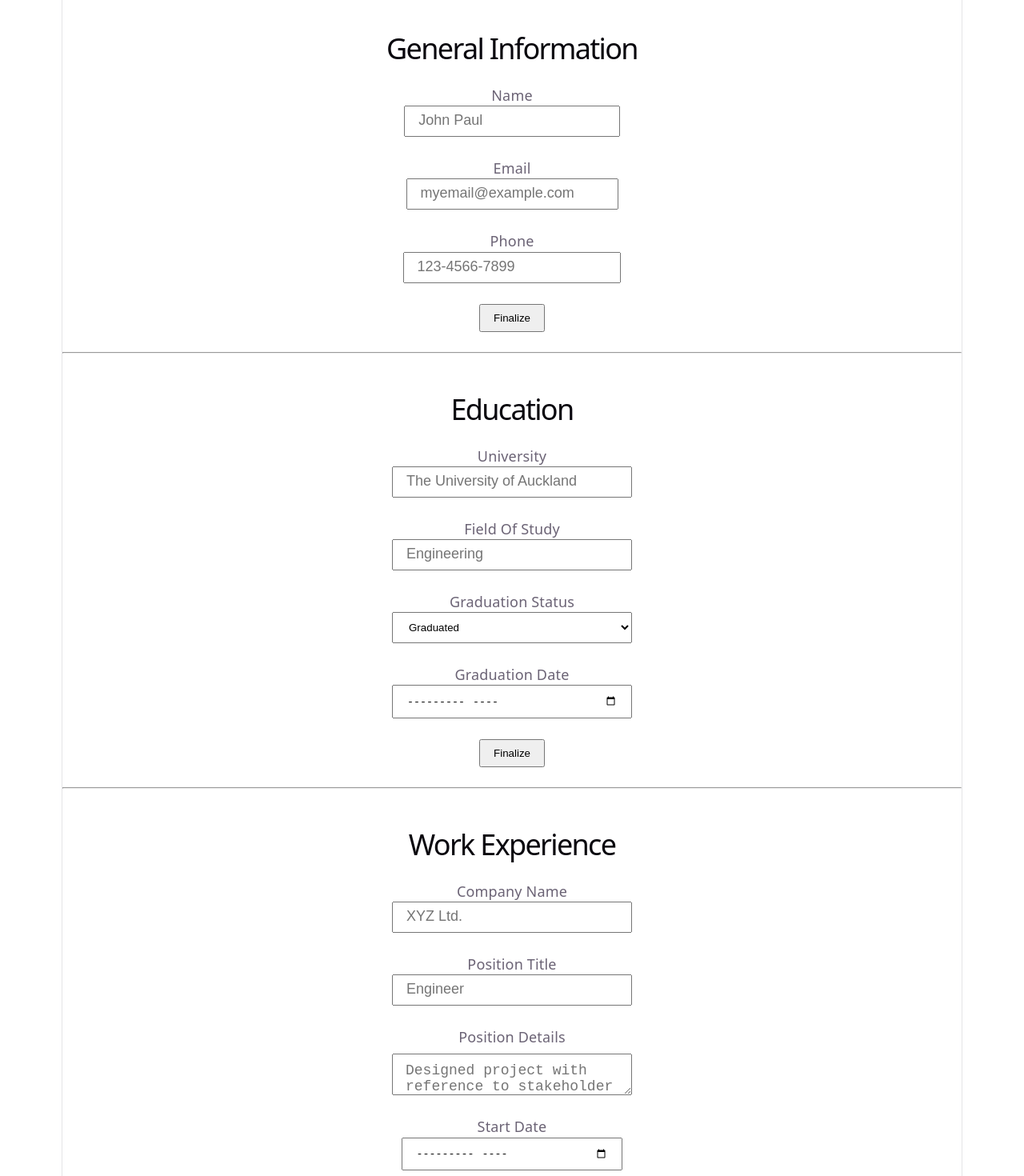
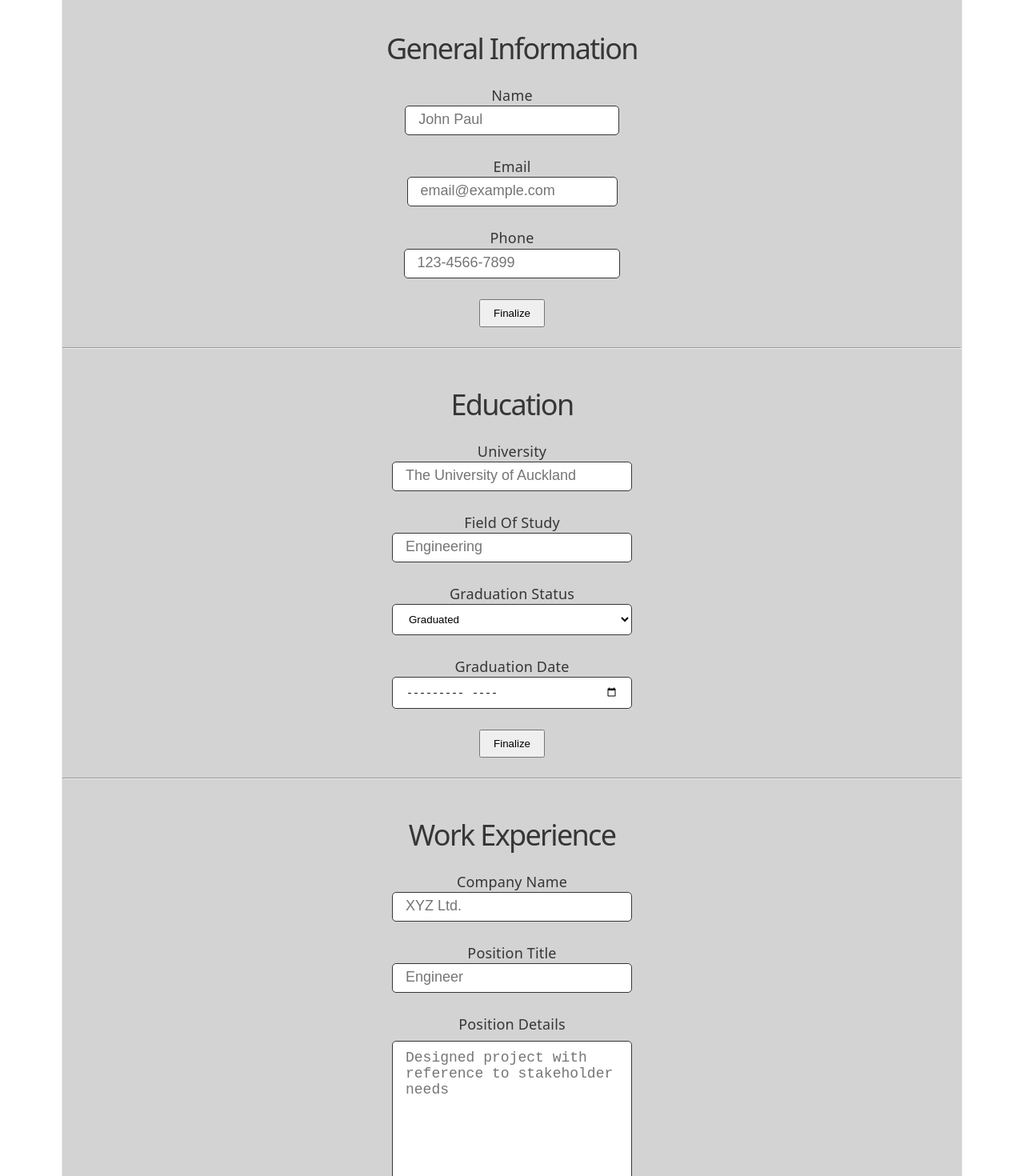
Before and after one commit to coffee-kiwi/CV-application, a React (Vite) app: page / in a window 1280 px wide. Shown: the top 1470 px of the page at 80% size. Built offline with nearby package versions, Linux system fonts and the light colour scheme.

Commit message:
Style: Change background color, ensure email placeholder fits, set min-height for textarea so nothing is cropped out.

```diff
--- a/src/App.css
+++ b/src/App.css
@@ -1,15 +1,27 @@
+.page {
+  background-color: lightgrey;
+  color: #363636;
+}
 
 h1 {
   font-size: 2rem;
+  color: #363636;
 }
 
 h2 {
   font-size: 1.3rem;
+  color: #363636;
 }
 
 p,
 .inputField::placeholder {
   font-size: 1rem;
+}
+
+.inputField {
+  background-color: white;
+  border: #363636 1px solid;
+  border-radius: 5px;
 }
 
 .card {
@@ -32,6 +44,9 @@ p,
   max-width: 500px;
   box-sizing: border-box;
 }
+.textArea textarea {
+  min-height: 200px;
+}
 
 .inputLabel input,
 .textArea textarea,
@@ -46,14 +61,6 @@ button {
   padding: 8px 16px;
 }
 
-
-/* .inputField.selectField {
-  margin-top: 8px;
-  display: block;
-} */
-
-
-/* .textArea textarea {
-  width: 150px;
-  width: 100%;
-} */
+.check {
+  accent-color: #999DA0;
+}
--- a/src/components/GeneralInformation.jsx
+++ b/src/components/GeneralInformation.jsx
@@ -43,7 +43,7 @@ export default function GeneralInformation () {
                     value={email}
                     onChange={setEmail}
                     type="email"
-                    placeholder="myemail@example.com"
+                    placeholder="email@example.com"
                     name="email"
                     id="email"
                     autoComplete="email"
--- a/src/components/WorkExperience.jsx
+++ b/src/components/WorkExperience.jsx
@@ -94,6 +94,7 @@ export default function WorkExperience () {
                         type="checkbox"
                         checked={isCurrent}
                         onChange={(e) => setIsCurrent(e.target.checked)}
+                        className="check"
                     />
                     {' '}
                     Current
```
